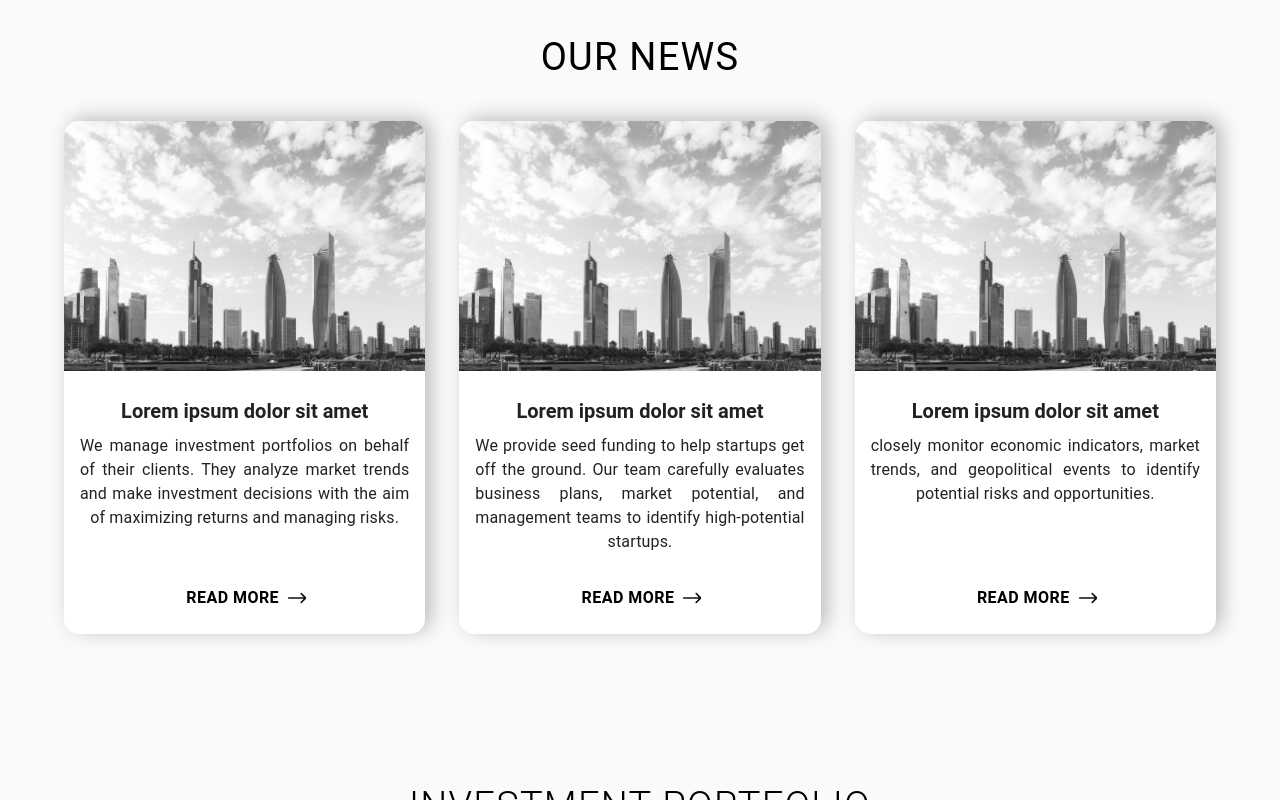
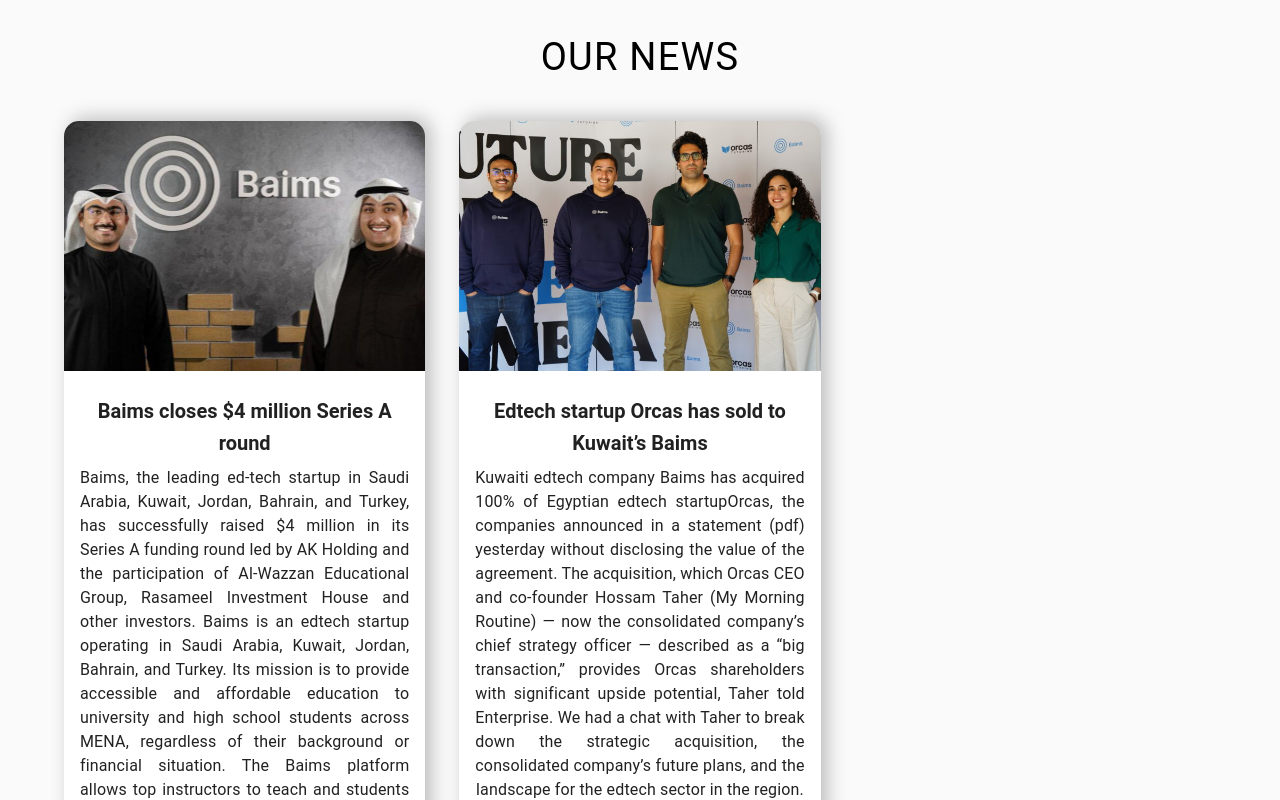
Before and after one commit to malabdullah89/akholdingFrontweb, a Next.js app: page / in a window 1280 px wide. Shown: the part 2940-3740 px from the top of the page. Built offline with nearby package versions, Linux system fonts and the light colour scheme.

Commit message:
fix news section

```diff
--- a/sections/NewsSection.tsx
+++ b/sections/NewsSection.tsx
@@ -5,20 +5,22 @@
 
 const news = [
   {
-    imgName: "service-photo.jpg",
-    title: "Lorem ipsum dolor sit amet",
-    body: "We manage investment portfolios on behalf of their clients. They analyze market trends and make investment decisions with the aim of maximizing returns and managing risks.",
+    imgName: "Baims_Founders_Pic.jpeg",
+    title: "Baims closes $4 million Series A round",
+    body: `Baims, the leading ed-tech startup in Saudi Arabia, Kuwait, Jordan, Bahrain, and Turkey, has successfully raised $4 million in its Series A funding round led by AK Holding and the participation of Al-Wazzan Educational Group, Rasameel Investment House and other investors.
+
+    Baims is an edtech startup operating in Saudi Arabia, Kuwait, Jordan, Bahrain, and Turkey. Its mission is to provide accessible and affordable education to university and high school students across MENA, regardless of their background or financial situation. The Baims platform allows top instructors to teach and students to study anytime and anywhere at a fraction of today's cost, making high-quality education accessible to everyone.`,
   },
   {
-    imgName: "service-photo.jpg",
-    title: "Lorem ipsum dolor sit amet",
-    body: "We provide seed funding to help startups get off the ground. Our team carefully evaluates business plans, market potential, and management teams to identify high-potential startups.",
+    imgName: "Bader-AlRasheed-Baims-Co-Founder-left-Yousef-AlHusaini-Baims-Co-Founders-Middle-left-Hossam-Taher-Orcas-Co-Founder-middle-right-Amira-El-Gharib-Orcas-Co-Founder-right-780x470.jpeg",
+    title: "Edtech startup Orcas has sold to Kuwait’s Baims",
+    body: `Kuwaiti edtech company Baims has acquired 100% of Egyptian edtech startupOrcas, the companies announced in a statement (pdf) yesterday without disclosing the value of the agreement. The acquisition, which Orcas CEO and co-founder Hossam Taher (My Morning Routine) — now the consolidated company’s chief strategy officer — described as a “big transaction,” provides Orcas shareholders with significant upside potential, Taher told Enterprise. We had a chat with Taher to break down the strategic acquisition, the consolidated company’s future plans, and the landscape for the edtech sector in the region.`,
   },
-  {
-    imgName: "service-photo.jpg",
-    title: "Lorem ipsum dolor sit amet",
-    body: "closely monitor economic indicators, market trends, and geopolitical events to identify potential risks and opportunities.",
-  },
+  // {
+  //   imgName: "service-photo.jpg",
+  //   title: "Lorem ipsum dolor sit amet",
+  //   body: "closely monitor economic indicators, market trends, and geopolitical events to identify potential risks and opportunities.",
+  // },
 ];
 
 const NewsSection = () => {
```
Also changed, not shown: public/assets/Bader-AlRasheed-Baims-Co-Founder-left-Yousef-AlHusaini-Baims-Co-Founders-Middle-left-Hossam-Taher-Orcas-Co-Founder-middle-right-Amira-El-Gharib-Orcas-Co-Founder-right-780x470.jpeg (added), public/assets/Baims_Founders_Pic.jpeg (added).
